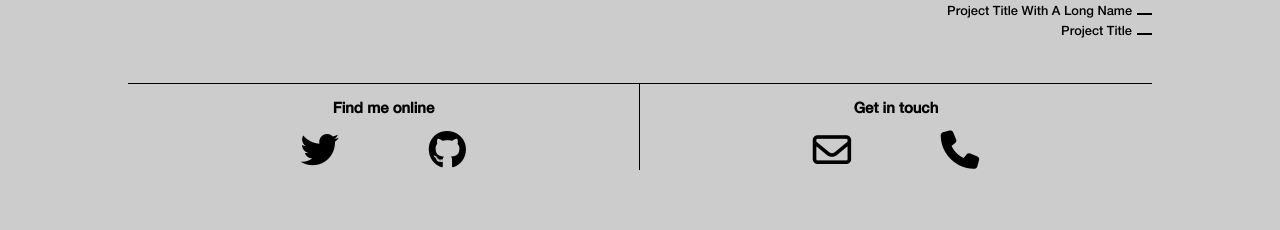
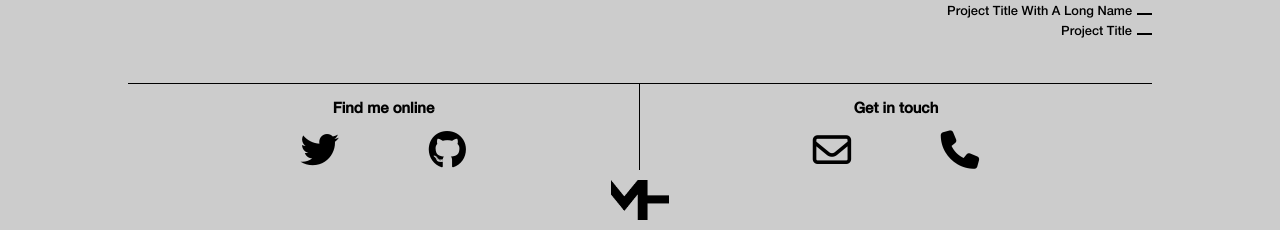
Before and after one commit to maxjhammond/maxjhammond.github.io, a plain HTML site: page index.html in a window 1280 px wide. Shown: the part 1513-1743 px from the top of the page. Drawn offline with nearby package versions, Linux system fonts and the light colour scheme.

Commit message:
footer logo

```diff
--- a/index.html
+++ b/index.html
@@ -123,6 +123,9 @@
           </div>
         </div>
       </div>
+      <div class="logo-wrap">
+        <img class="logo" src="logo-small.png">
+      </div>
     </div>
   </footer>
   </body>
--- a/styles.less
+++ b/styles.less
@@ -37,6 +37,12 @@ p, span, a{
 img{
     width: 100%;
 }
+
+img.logo{
+    height: 40px;
+    width: auto;
+}
+
 a{
     color: unset;
     text-decoration: none;
@@ -57,10 +63,6 @@ header{
         vertical-align: bottom;
         color: @red;
     }
-    img.logo{
-        height: 40px;
-        width: auto;
-    }
     @media (max-width: 640px) {
         padding: 10px;
         h1{
@@ -76,8 +78,8 @@ header{
 }
 
 footer{
-    padding: 20px 0;
-    margin: 20px 0;
+    padding: 20px 0 0;
+    margin: 20px 0 0;
     .container{
         border-top: 1px solid;
     }
@@ -167,6 +169,10 @@ footer{
                 }
             }
         }
+    }
+    .logo-wrap{
+        text-align: center;
+        margin: 10px 0;
     }
 }
 
```
